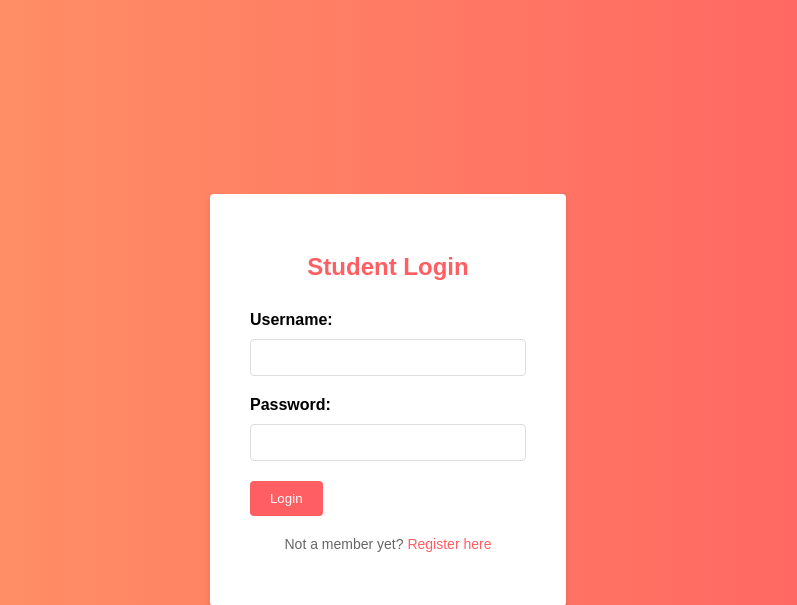
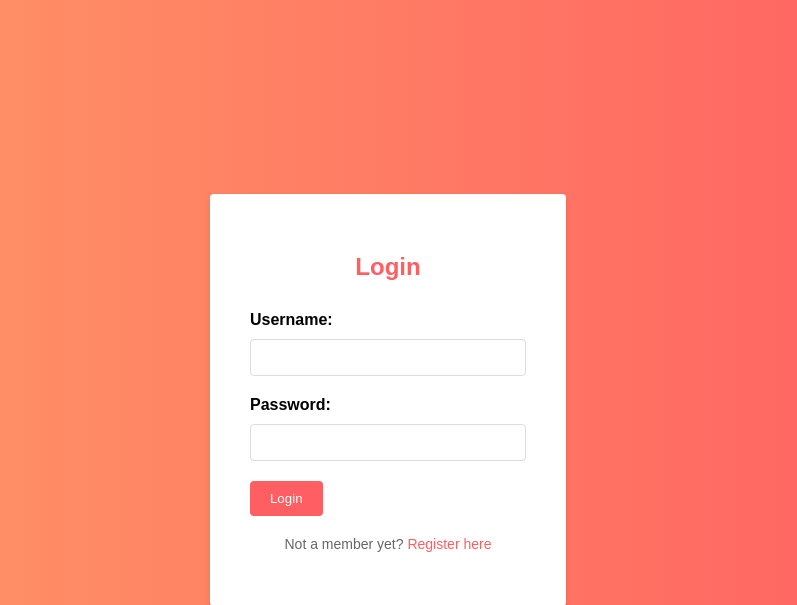
Before and after one commit to fincam/Ckserver, a Flask app: page / in a window 1280 px wide. Shown: the top 605 px of the page, without its empty margins (252-1049 px from the left). Run offline with Flask 3, Linux system fonts and the light colour scheme.

Commit message:
Update login.html

```diff
--- a/templates/login.html
+++ b/templates/login.html
@@ -76,7 +76,7 @@ p a {
 <body>
 	<div class="container">
 		<div class="login-form">
-			<h2>Student Login</h2>
+			<h2>Login</h2>
 			<form id="login-form">
             <form action="/login" method="POST">
 				<label for="username">Username:</label>
```
